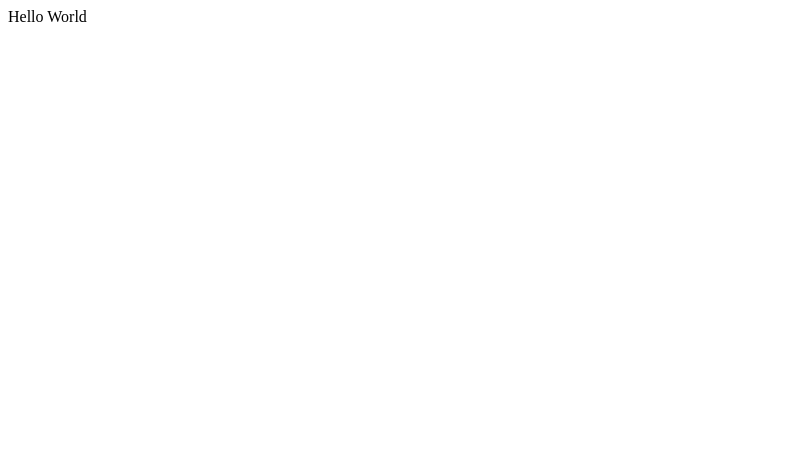
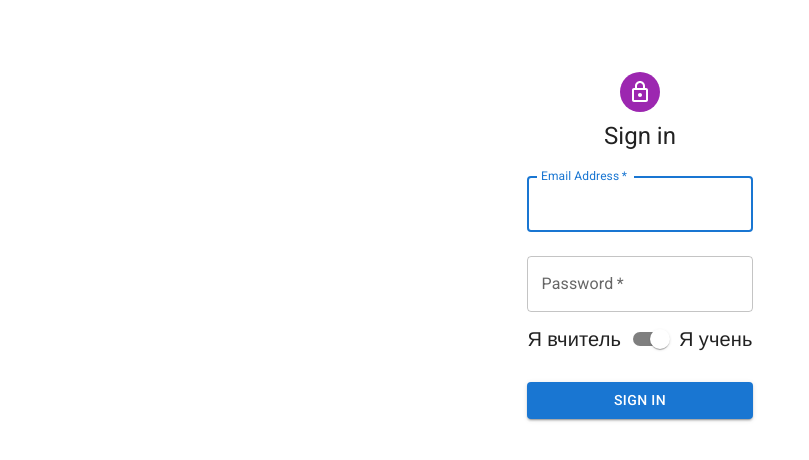
Before and after one commit to kir8mir/pupils-testing-front, a React (Create React App) app: page / in a window 1280 px wide. Shown: the top 460 px of the page, without its empty margins (0-809 px from the left). Built offline with nearby package versions, Linux system fonts and the light colour scheme; a web font is replaced by a local one.

Commit message:
Rerender on auth

```diff
--- a/src/App.js
+++ b/src/App.js
@@ -1,7 +1,24 @@
+import "@fontsource/roboto/300.css";
+import "@fontsource/roboto/400.css";
+import "@fontsource/roboto/500.css";
+import "@fontsource/roboto/700.css";
+import SignIn from "./components/SignIn/SignIn";
+import { useEffect, useState } from "react";
+
 function App() {
+  const [isLoggedIn, setIsLoggedIn] = useState(localStorage.getItem("accessToken"));
+
+
+ useEffect(() => {
+  console.log('isLoggedIn', isLoggedIn);
+ }, [isLoggedIn])
   return (
     <div className="App">
-      Hello World
+      {!isLoggedIn ? (
+        <SignIn setIsLoggedIn={setIsLoggedIn}/>
+      ) : (
+        <div className="">HELLO</div>
+      )}
     </div>
   );
 }
--- /dev/null
+++ b/src/components/SignIn/SignIn.jsx
@@ -0,0 +1,94 @@
+import * as React from "react";
+import Avatar from "@mui/material/Avatar";
+import Button from "@mui/material/Button";
+import CssBaseline from "@mui/material/CssBaseline";
+import TextField from "@mui/material/TextField";
+import Box from "@mui/material/Box";
+import LockOutlinedIcon from "@mui/icons-material/LockOutlined";
+import Typography from "@mui/material/Typography";
+import Container from "@mui/material/Container";
+import { createTheme, ThemeProvider } from "@mui/material/styles";
+import signIn from "../../utils/signIn";
+import { Stack, Switch } from "@mui/material";
+
+const theme = createTheme();
+
+export default function SignIn({setIsLoggedIn}) {
+  const handleSubmit = async (event) => {
+    event.preventDefault();
+    const data = new FormData(event.currentTarget);
+
+    setIsLoggedIn(await signIn(data.get("email"), data.get("password")));
+  };
+
+  return (
+    <ThemeProvider theme={theme}>
+      <Container component="main" maxWidth="xs">
+        <CssBaseline />
+        <Box
+          sx={{
+            marginTop: 8,
+            display: "flex",
+            flexDirection: "column",
+            alignItems: "center",
+          }}
+        >
+          <Avatar sx={{ m: 1, bgcolor: "secondary.main" }}>
+            <LockOutlinedIcon />
+          </Avatar>
+          <Typography component="h1" variant="h5">
+            Sign in
+          </Typography>
+          <Box
+            component="form"
+            display="flex"
+            alignItems="center"
+            flexDirection="column"
+            onSubmit={handleSubmit}
+            noValidate
+            sx={{ mt: 1 }}
+          >
+            <TextField
+              margin="normal"
+              required
+              fullWidth
+              id="email"
+              label="Email Address"
+              name="email"
+              autoComplete="email"
+              autoFocus
+            />
+            <TextField
+              margin="normal"
+              required
+              fullWidth
+              name="password"
+              label="Password"
+              type="password"
+              id="password"
+              autoComplete="current-password"
+            />
+            <Stack flexDirection='row' alignItems='center'>
+              <Typography component="h1" variant="h6">
+                Я вчитель
+              </Typography>
+              <Switch defaultChecked color="default" />
+              <Typography component="h1" variant="h6">
+                Я учень
+              </Typography>
+            </Stack>
+
+            <Button
+              type="submit"
+              fullWidth
+              variant="contained"
+              sx={{ mt: 3, mb: 2 }}
+            >
+              Sign In
+            </Button>
+          </Box>
+        </Box>
+      </Container>
+    </ThemeProvider>
+  );
+}
--- /dev/null
+++ b/src/utils/api.js
@@ -0,0 +1,33 @@
+import axios from 'axios';
+
+const accessToken = localStorage.getItem('accessToken');
+const baseURL = 'http://localhost:3003'
+
+
+
+export const api = axios.create({
+  baseURL,
+  headers: {
+    "Access-Control-Allow-Origin": "*",
+    "Access-Control-Allow-Methods": "GET,PUT,POST,DELETE,PATCH,OPTIONS",
+    Authorization: `Bearer ${accessToken}`,
+  },
+});
+
+api.interceptors.request.use((request) => {
+  const accessToken = localStorage.getItem('accessToken'); //TODO: Localstorage
+  if (accessToken != null && request.headers) {
+    request.headers.Authorization = `Bearer ${accessToken}`
+    return request;
+  }
+  return request;
+});
+
+api.interceptors.response.use(
+  (res) => {
+    return res;
+  },
+  (error) => {
+    return Promise.reject(error);
+  }
+);
--- /dev/null
+++ b/src/utils/signIn.js
@@ -0,0 +1,13 @@
+import { api } from "./api";
+
+export default async function signIn(name, password) {
+  const token = await api.post(`/auth/login`, {
+    name,
+    password,
+  });
+
+  if(token) {
+    localStorage.setItem("accessToken", await token.data.accessToken);
+    return localStorage.getItem("accessToken");
+  }
+}
```
Also changed, not shown: package.json (+7 -0 lines), 2 other files (tests, documents, lock files or other folders).
